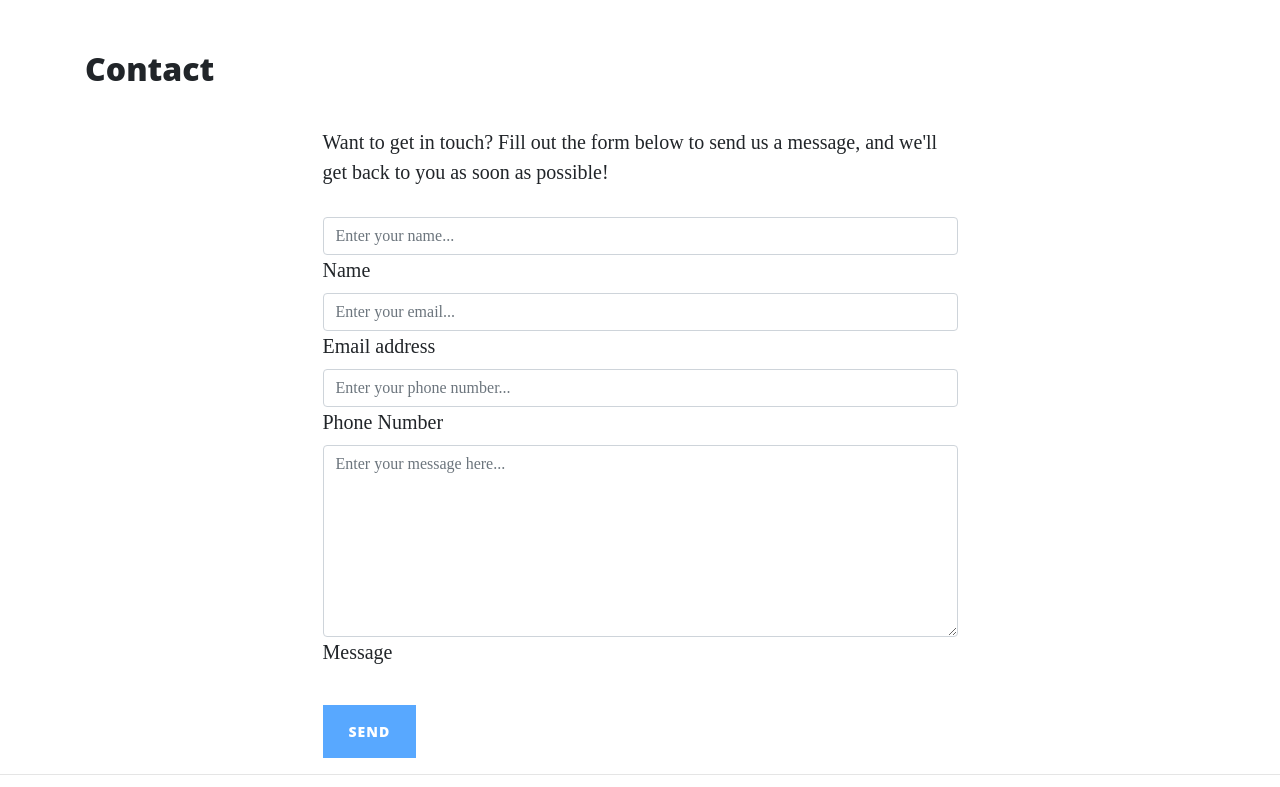
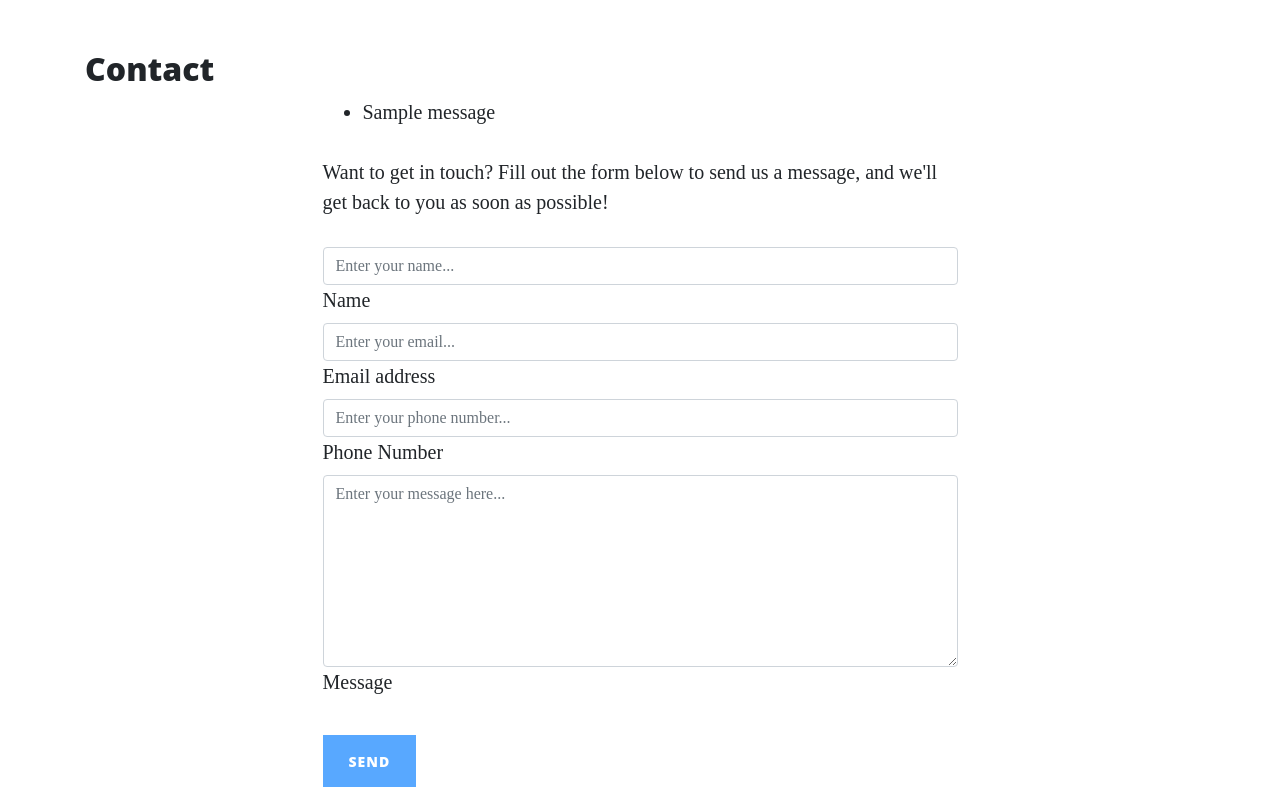
Before and after one commit to yosephdev/the-hobbit-fan-page, a Flask app: page /contact in a window 1280 px wide. Shown: the part 628-1415 px from the top of the page. Run offline with Flask 3, Linux system fonts and the light colour scheme; one stand-in notice (Sample message) is shown; some libraries are stand-ins or nearby versions.

Commit message:
Feat: Implement flash message display in contact form template

```diff
--- a/templates/contact.html
+++ b/templates/contact.html
@@ -5,27 +5,46 @@
 
 <div class="row justify-content-center">
     <div class="col-md-10 col-lg-8 col-xl-7">
-        <p>Want to get in touch? Fill out the form below to send us a message, and we'll get back to you as soon as possible!</p>
+
+        {% with messages = get_flashed_messages()
+            %}
+        {% if messages %}
+        <ul class="flashes">
+            {% for message in messages %}
+               <li class="flash-item">{{ message }}</li>
+            {% endfor %}
+        </ul>
+        {% endif %}
+
+
+        {% endwith %}
+
+        <p>Want to get in touch? Fill out the form below to send us a message, and we'll get back to you as soon as
+            possible!</p>
         <div>
             <form id="contactForm" method="post">
                 <div class="form-floating">
-                    <input class="form-control" id="name" name="name" type="text" placeholder="Enter your name..." required />
+                    <input class="form-control" id="name" name="name" type="text" placeholder="Enter your name..."
+                        required />
                     <label for="name">Name</label>
                     <div class="invalid-feedback">A name is required.</div>
                 </div>
                 <div class="form-floating">
-                    <input class="form-control" id="email" name="email" type="email" placeholder="Enter your email..." required />
+                    <input class="form-control" id="email" name="email" type="email" placeholder="Enter your email..."
+                        required />
                     <label for="email">Email address</label>
                     <div class="invalid-feedback">An email is required.</div>
                     <div class="invalid-feedback">Email is not valid.</div>
                 </div>
                 <div class="form-floating">
-                    <input class="form-control" id="phone" name="phone" type="tel" placeholder="Enter your phone number..." required />
+                    <input class="form-control" id="phone" name="phone" type="tel"
+                        placeholder="Enter your phone number..." required />
                     <label for="phone">Phone Number</label>
                     <div class="invalid-feedback">A phone number is required.</div>
                 </div>
                 <div class="form-floating">
-                    <textarea class="form-control" id="message" name="message" placeholder="Enter your message here..." style="height: 12rem" required></textarea>
+                    <textarea class="form-control" id="message" name="message" placeholder="Enter your message here..."
+                        style="height: 12rem" required></textarea>
                     <label for="message">Message</label>
                     <div class="invalid-feedback">A message is required.</div>
                 </div>
```
